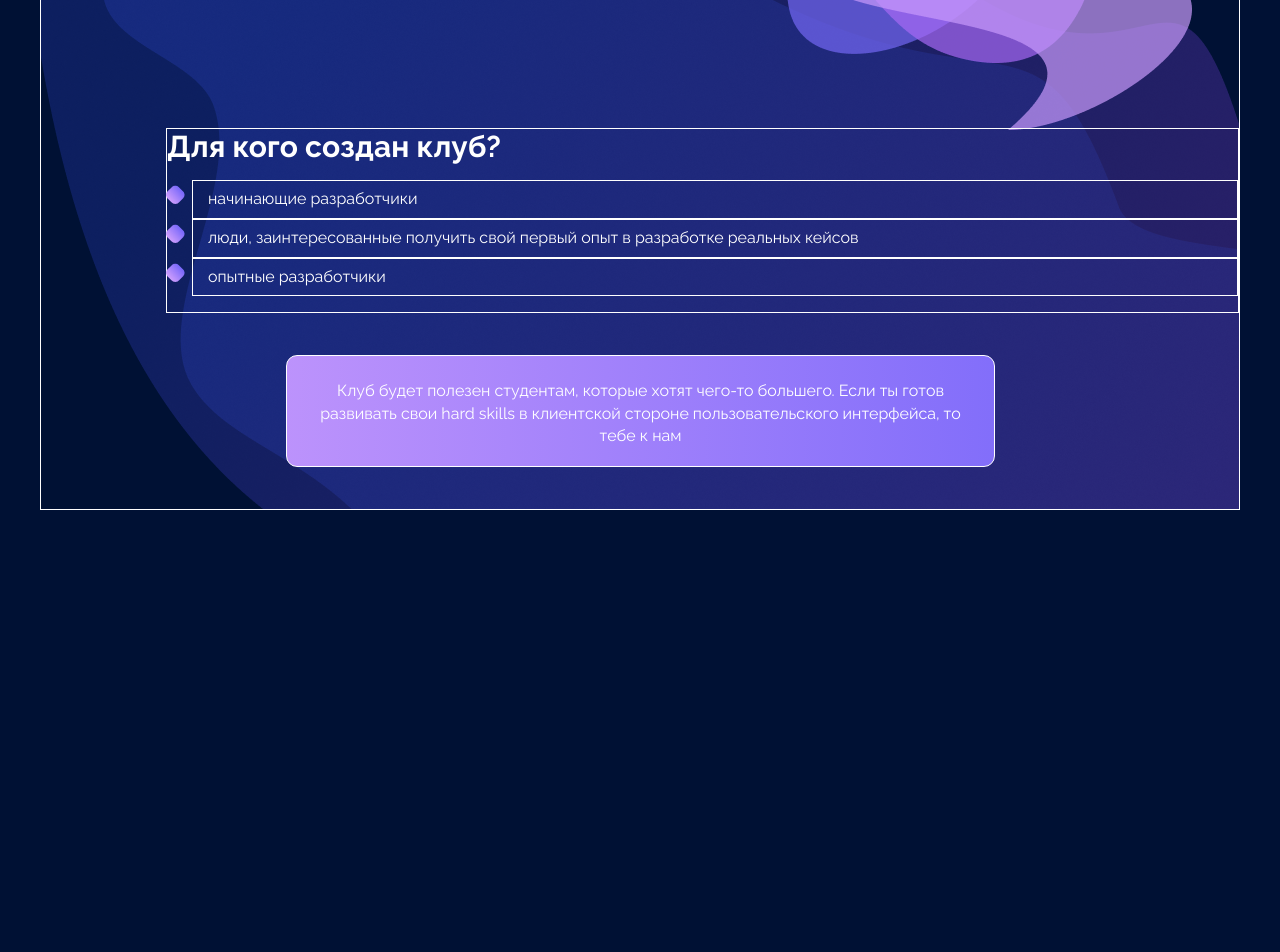
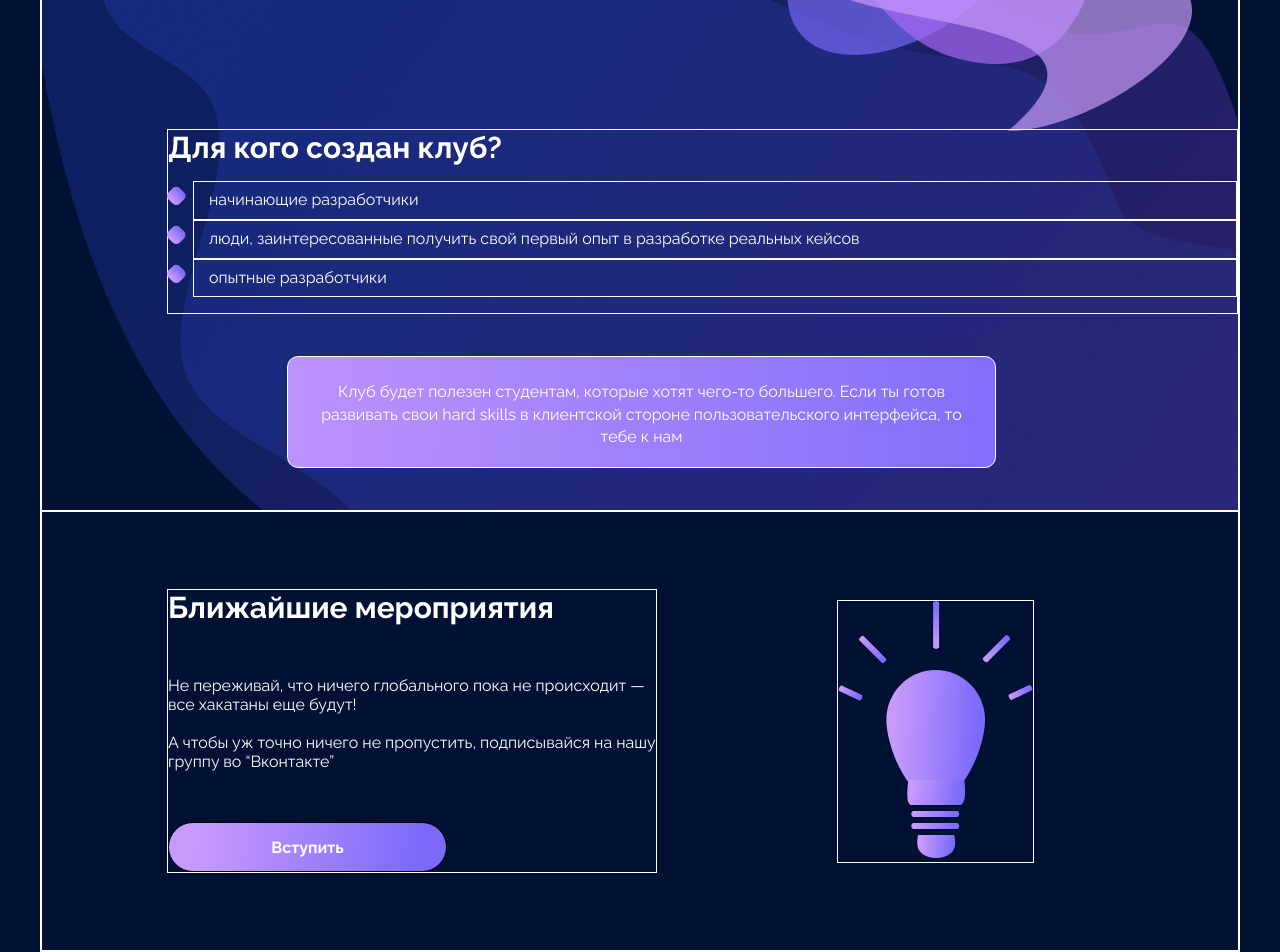
Before and after one commit to ksenia312/FTML-SITE, a React (Create React App) app: page / in a window 1280 px wide. Shown: the part 450-1402 px from the top of the page. Before the commit the page ends 960 px from the top, so only its background shows below. Built offline with nearby package versions, Linux system fonts and the light colour scheme; a web font is replaced by a local one.

Commit message:
Events block done

```diff
--- /dev/null
+++ b/src/components/Button/Button.js
@@ -0,0 +1,12 @@
+import React from 'react';
+import style from './Button.module.scss';
+
+
+export default class Button extends React.Component {
+
+  render() {
+    return (
+      <button className={style.button}>{this.props.content}</button>
+    )
+  }
+}
--- /dev/null
+++ b/src/components/Button/Button.module.scss
@@ -0,0 +1,5 @@
+@import "src/styles/index";
+
+.button {
+  @include button()
+}
--- a/src/components/Content/Content.js
+++ b/src/components/Content/Content.js
@@ -1,6 +1,7 @@
 import React from 'react';
 import style from './Content.module.scss';
 import Intro from "../Intro/Intro";
+import Events from "../Events/Events";
 
 
 export default class Content extends React.Component {
@@ -8,6 +9,7 @@ export default class Content extends React.Component {
     return (
       <div className={style.content}>
         <Intro/>
+        <Events/>
       </div>
     )
   }
--- /dev/null
+++ b/src/components/Events/Events.js
@@ -0,0 +1,25 @@
+import React from 'react';
+import style from './Events.module.scss';
+import Button from "../Button/Button";
+import Lamp from '../../assets/files/lamp.png'
+
+export default class Events extends React.Component {
+  render() {
+    return (
+      <div className={style.events_container}>
+        <div className={style.events}>
+          <h2 className={style.h2}>Ближайшие мероприятия</h2>
+          <div>
+            <p>Не переживай, что ничего глобального пока не происходит — <br/>все хакатаны еще будут!</p>
+            <br/>
+            <p> А чтобы уж точно ничего не пропустить, подписывайся на нашу <br/> группу во “Вконтакте”</p>
+          </div>
+          <Button content='Вступить'/>
+        </div>
+        <div className={style.lamp}>
+        <img src={Lamp} alt='lamp'/>
+        </div>
+      </div>
+    )
+  }
+}
--- /dev/null
+++ b/src/components/Events/Events.module.scss
@@ -0,0 +1,19 @@
+@import "src/styles/index";
+
+.events_container {
+  border: $markup;
+  @include sizes($h: 438px);
+  @include flex-settings($a-items: center, $j-content: none);
+  padding: 0 0 0 125px;
+
+  .events {
+    border: $markup;
+    @include flex-settings($j-content: space-between, $f-direction: column);
+    @include sizes($h: 282px);
+  }
+
+  .lamp {
+    border: $markup;
+    margin-left: 180px;
+  }
+}
--- a/src/components/Intro/Intro.js
+++ b/src/components/Intro/Intro.js
@@ -1,5 +1,6 @@
 import React from 'react';
 import style from './Intro.module.scss';
+import Button from "../Button/Button";
 
 
 export default class Intro extends React.Component {
@@ -10,7 +11,7 @@ export default class Intro extends React.Component {
           <h1 className={style.h1}>Клуб фронтенд <br/>разработки FTML</h1>
           <>Хочешь заниматься фронтендом или уже что-то умеешь? <br/>Вступай в наш клуб и найти единомышленников</>
           <>
-            <button className={style.button}>Вступить</button>
+            <Button content='Вступить'/>
           </>
         </div>
         <div className={style.meaning_block}>
@@ -22,7 +23,8 @@ export default class Intro extends React.Component {
           </ul>
         </div>
         <div className={style.notification}>
-          Клуб будет полезен студентам, которые хотят чего-то большего. Если ты готов развивать свои hard skills в клиентской стороне пользовательского интерфейса, то тебе к нам
+          Клуб будет полезен студентам, которые хотят чего-то большего. Если ты готов развивать свои hard skills в
+          клиентской стороне пользовательского интерфейса, то тебе к нам
         </div>
       </div>
     )
--- a/src/components/Intro/Intro.module.scss
+++ b/src/components/Intro/Intro.module.scss
@@ -1,6 +1,7 @@
 @import "src/styles/index";
 
 .intro_container {
+  border: $markup;
   padding:148px 0 0 125px;
   background: $b-color top center no-repeat url('../../assets/files/background.png');
   height: 810px;
@@ -11,13 +12,6 @@
     justify-content: space-between;
     height: 242px;
     line-height: 140%;
-    .button {
-      height: 50px;
-      background: linear-gradient(94.26deg, #C89AFC 9.51%, #7C6AFA 90.23%);
-      border: 1px solid #000000;
-      border-radius: 50px;
-      width: 279px;
-    }
   }
   .meaning_block {
     border: $markup;
--- a/src/styles/index.scss
+++ b/src/styles/index.scss
@@ -16,8 +16,17 @@ html, body {
   height: $h; width: $w;
 }
 
-@mixin flex-settings($j-content:center, $a-items:none) {
+@mixin flex-settings($j-content:center, $a-items:none,$f-direction:row) {
   display: flex;
   justify-content: $j-content;
   align-items: $a-items;
+  flex-direction: $f-direction;
 }
+@mixin button($w:279px) {
+  height: 50px;
+  background: linear-gradient(94.26deg, #C89AFC 9.51%, #7C6AFA 90.23%);
+  border: 1px solid #000000;
+  font-weight: bold;
+  border-radius: 50px;
+  width: $w;
+}
```
Also changed, not shown: src/assets/files/lamp.png (added), src/assets/files/lamp.svg (added).
